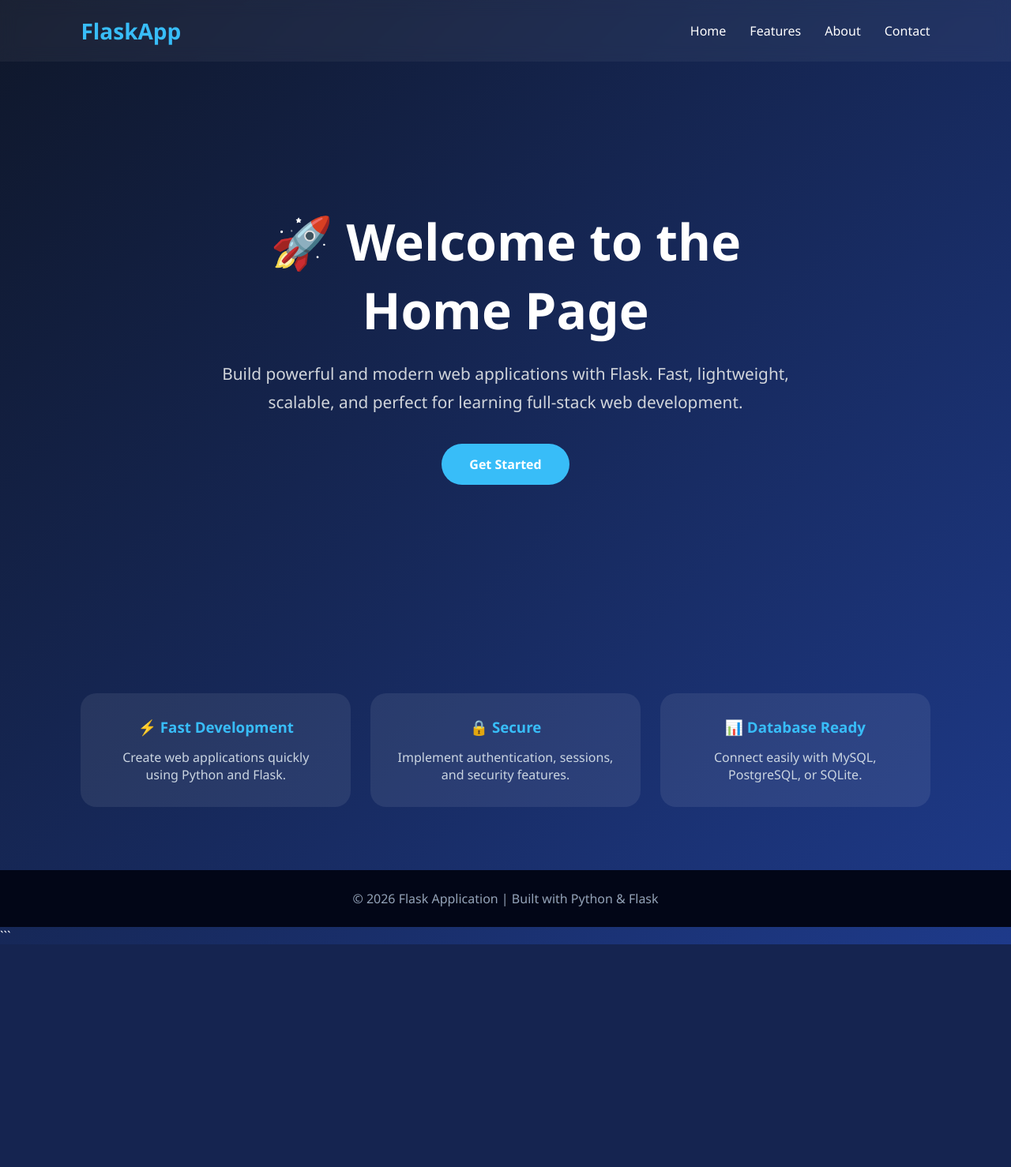
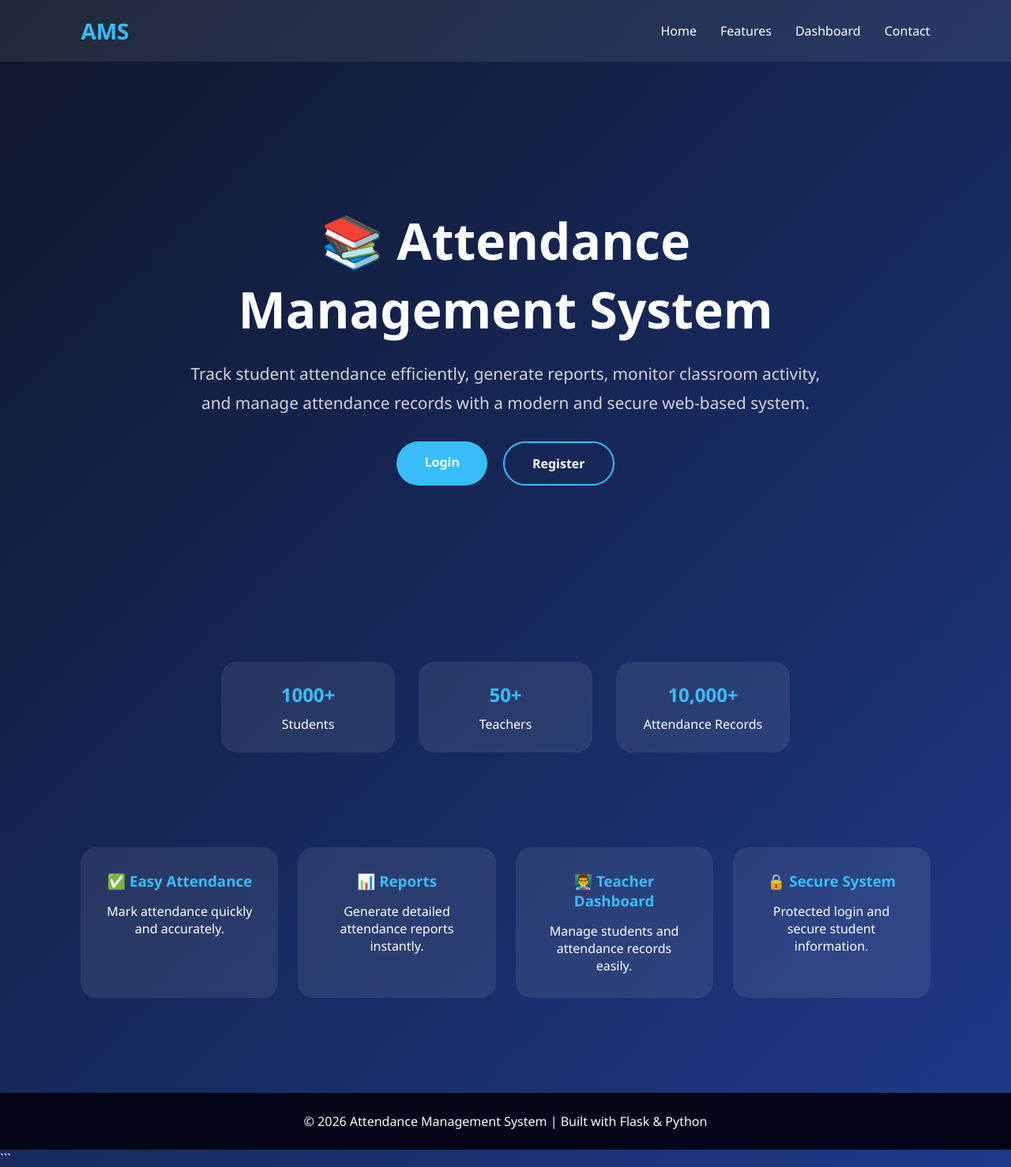
Before and after one commit to KushAchar/github_basics, a Flask app: page / in a window 1280 px wide. Shown: the whole page at 79% size. Before the commit the page ends 1196 px from the top, so only its background shows below. Run offline with Flask 3, Linux system fonts and the light colour scheme.

Commit message:
new landing page

```diff
--- a/templates/home.html
+++ b/templates/home.html
@@ -4,7 +4,7 @@
 <head>
 <meta charset="UTF-8">
 <meta name="viewport" content="width=device-width, initial-scale=1.0">
-    <title>Flask App</title>
+<title>Attendance Management System</title>
 
 <style>
 *{
@@ -24,8 +24,7 @@
     justify-content:space-between;
     align-items:center;
     padding:20px 8%;
-            background:rgba(255,255,255,0.05);
-            backdrop-filter:blur(10px);
+    background:rgba(255,255,255,0.08);
 }
 
 .logo{
@@ -35,19 +34,14 @@
 }
 
 nav ul{
-            list-style:none;
     display:flex;
     gap:30px;
+    list-style:none;
 }
 
 nav a{
     color:white;
     text-decoration:none;
-            transition:0.3s;
-        }
-
-        nav a:hover{
-            color:#38bdf8;
 }
 
 .hero{
@@ -70,25 +64,59 @@
 
 .hero p{
     font-size:1.3rem;
-            line-height:1.7;
+    line-height:1.8;
     color:#d1d5db;
-            margin-bottom:35px;
+    margin-bottom:30px;
+}
+
+.buttons{
+    display:flex;
+    justify-content:center;
+    gap:20px;
+    flex-wrap:wrap;
 }
 
 .btn{
-            display:inline-block;
     padding:15px 35px;
+    border-radius:50px;
+    text-decoration:none;
+    font-weight:bold;
+    transition:.3s;
+}
+
+.primary{
     background:#38bdf8;
     color:white;
-            text-decoration:none;
-            border-radius:50px;
-            font-weight:bold;
-            transition:0.3s;
+}
+
+.secondary{
+    border:2px solid #38bdf8;
+    color:white;
 }
 
 .btn:hover{
     transform:translateY(-5px);
-            box-shadow:0 10px 25px rgba(56,189,248,0.5);
+}
+
+.stats{
+    display:flex;
+    justify-content:center;
+    gap:30px;
+    flex-wrap:wrap;
+    padding:40px 20px;
+}
+
+.stat{
+    background:rgba(255,255,255,.08);
+    padding:25px;
+    width:220px;
+    border-radius:20px;
+    text-align:center;
+}
+
+.stat h2{
+    color:#38bdf8;
+    margin-bottom:10px;
 }
 
 .features{
@@ -99,11 +127,11 @@
 }
 
 .card{
-            background:rgba(255,255,255,0.08);
+    background:rgba(255,255,255,.08);
     padding:30px;
     border-radius:20px;
     text-align:center;
-            transition:0.3s;
+    transition:.3s;
 }
 
 .card:hover{
@@ -115,66 +143,92 @@
     color:#38bdf8;
 }
 
-        .card p{
-            color:#cbd5e1;
-        }
-
 footer{
     text-align:center;
     padding:25px;
     background:#020617;
-            color:#94a3b8;
+    margin-top:40px;
 }
 </style>
+
 </head>
 <body>
 
 <nav>
-        <div class="logo">FlaskApp</div>
+    <div class="logo">AMS</div>
 
     <ul>
         <li><a href="/">Home</a></li>
         <li><a href="#">Features</a></li>
-            <li><a href="#">About</a></li>
+        <li><a href="#">Dashboard</a></li>
         <li><a href="#">Contact</a></li>
     </ul>
 </nav>
 
 <section class="hero">
     <div class="hero-content">
-            <h1>🚀 Welcome to the Home Page</h1>
+
+        <h1>📚 Attendance Management System</h1>
 
         <p>
-                Build powerful and modern web applications with Flask.
-                Fast, lightweight, scalable, and perfect for learning
-                full-stack web development.
+            Track student attendance efficiently, generate reports,
+            monitor classroom activity, and manage attendance records
+            with a modern and secure web-based system.
         </p>
 
-            <a href="#" class="btn">Get Started</a>
+        <div class="buttons">
+            <a href="/login" class="btn primary">Login</a>
+            <a href="/register" class="btn secondary">Register</a>
         </div>
+
+    </div>
+</section>
+
+<section class="stats">
+
+    <div class="stat">
+        <h2>1000+</h2>
+        <p>Students</p>
+    </div>
+
+    <div class="stat">
+        <h2>50+</h2>
+        <p>Teachers</p>
+    </div>
+
+    <div class="stat">
+        <h2>10,000+</h2>
+        <p>Attendance Records</p>
+    </div>
+
 </section>
 
 <section class="features">
 
     <div class="card">
-            <h3>⚡ Fast Development</h3>
-            <p>Create web applications quickly using Python and Flask.</p>
+        <h3>✅ Easy Attendance</h3>
+        <p>Mark attendance quickly and accurately.</p>
     </div>
 
     <div class="card">
-            <h3>🔒 Secure</h3>
-            <p>Implement authentication, sessions, and security features.</p>
+        <h3>📊 Reports</h3>
+        <p>Generate detailed attendance reports instantly.</p>
     </div>
 
     <div class="card">
-            <h3>📊 Database Ready</h3>
-            <p>Connect easily with MySQL, PostgreSQL, or SQLite.</p>
+        <h3>👨‍🏫 Teacher Dashboard</h3>
+        <p>Manage students and attendance records easily.</p>
+    </div>
+
+    <div class="card">
+        <h3>🔒 Secure System</h3>
+        <p>Protected login and secure student information.</p>
     </div>
 
 </section>
 
 <footer>
-        <p>© 2026 Flask Application | Built with Python & Flask</p>
+    <p>© 2026 Attendance Management System | Built with Flask & Python</p>
 </footer>
 
 </body>
```
Lines whose indentation alone changed are shown as unchanged.
